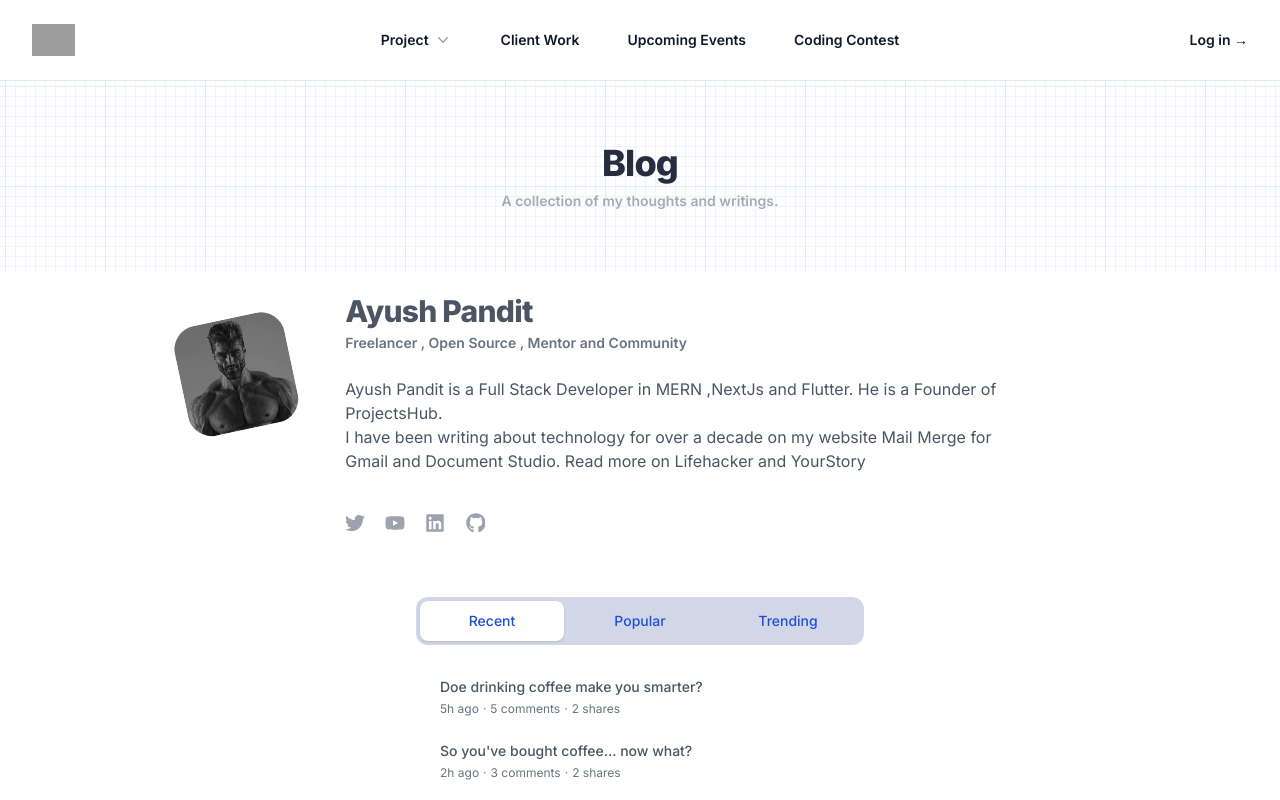
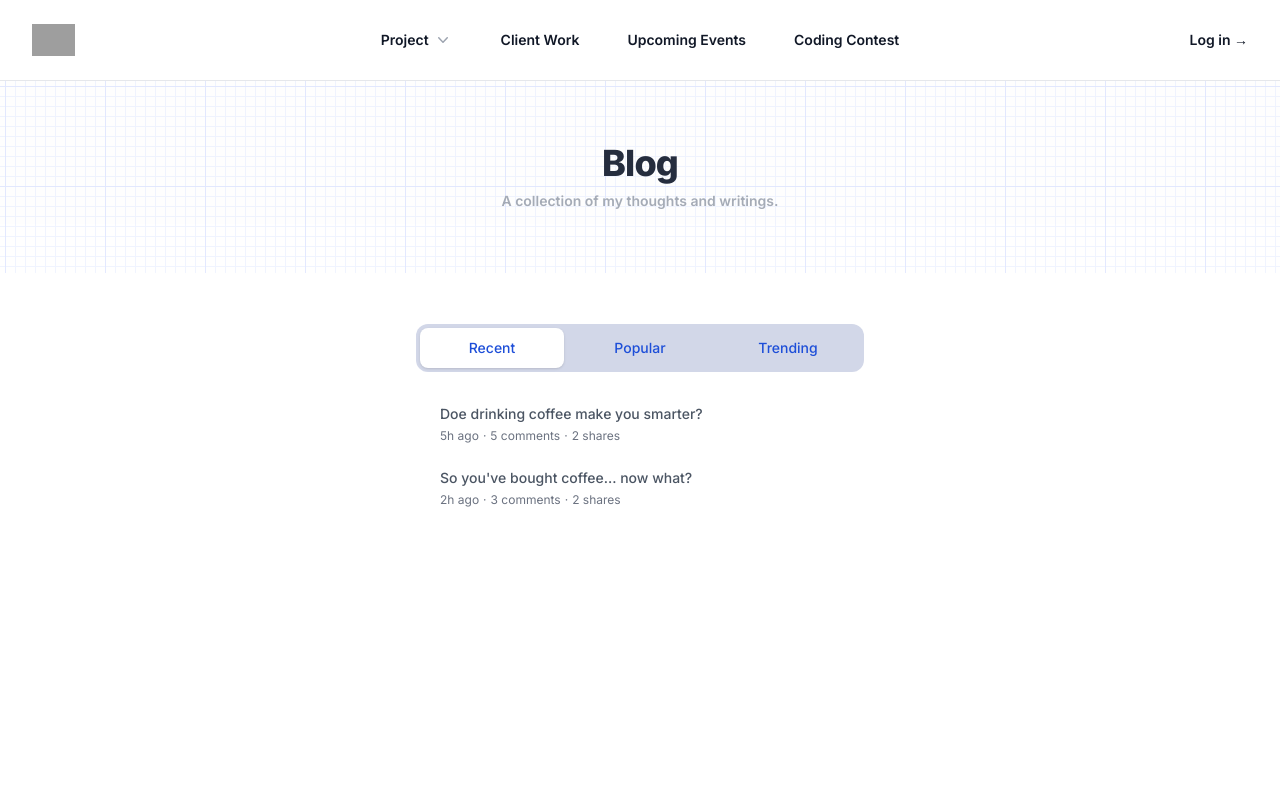
Before and after one commit to Ayushpanditmoto/projectshub, a Next.js app: page / in a window 1280 px wide. Shown: the top 800 px of the page. Built offline with nearby package versions, Linux system fonts and the light colour scheme; grey boxes are pictures that could not be loaded.

Commit message:
feat fixing ui

```diff
--- a/src/app/components/Header.tsx
+++ b/src/app/components/Header.tsx
@@ -60,6 +60,7 @@
 export default function Example() {
   const [mobileMenuOpen, setMobileMenuOpen] = useState(false);
   const [underDev, setUnderDev] = useState(false);
+
 
   return (
     <header className="bg-white">
--- a/src/app/layout.tsx
+++ b/src/app/layout.tsx
@@ -29,7 +29,7 @@
         <Header />
        <PostMenu />
         <CenterLayout>
-          <MyInfo />
+          {/* <MyInfo /> */}
          <MyTabs />
 
         {children}
```
